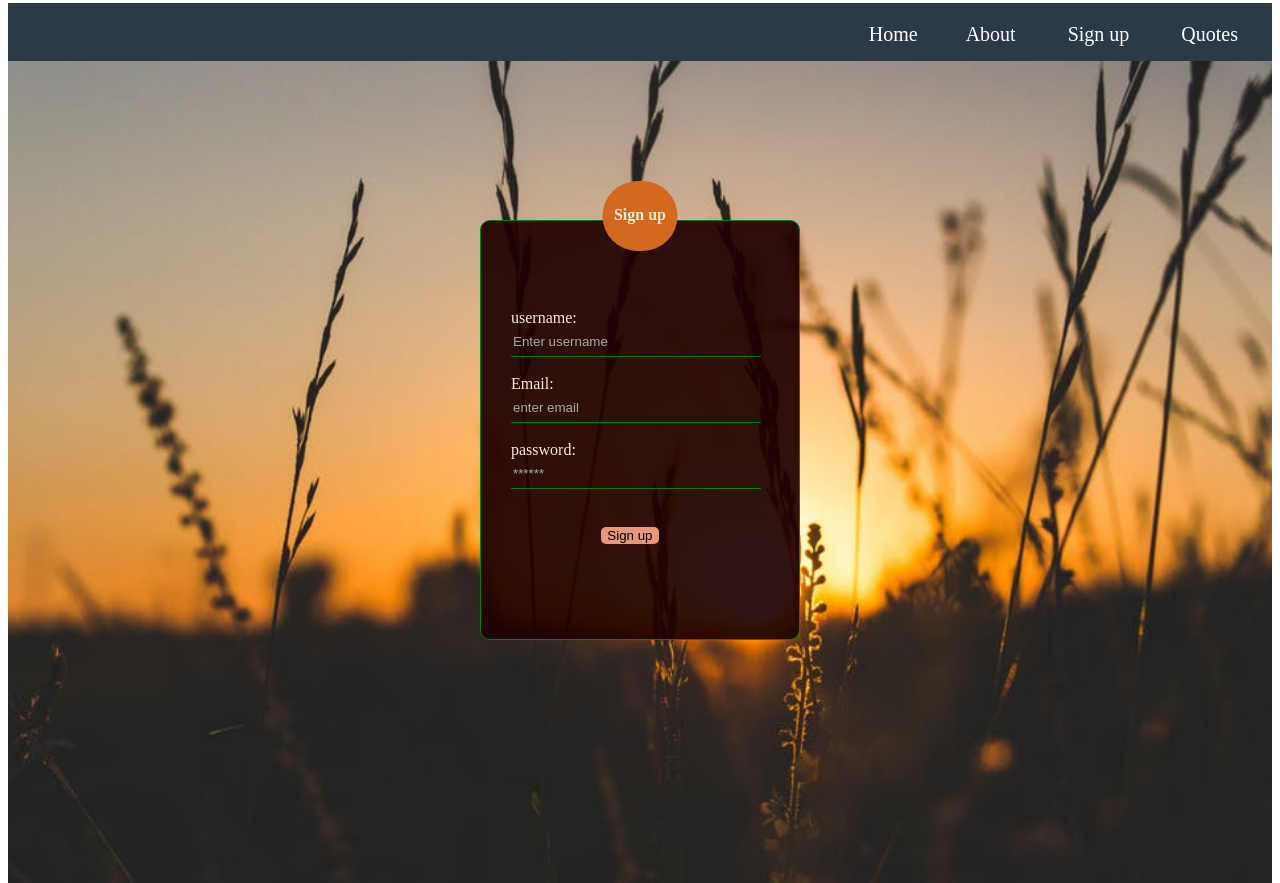
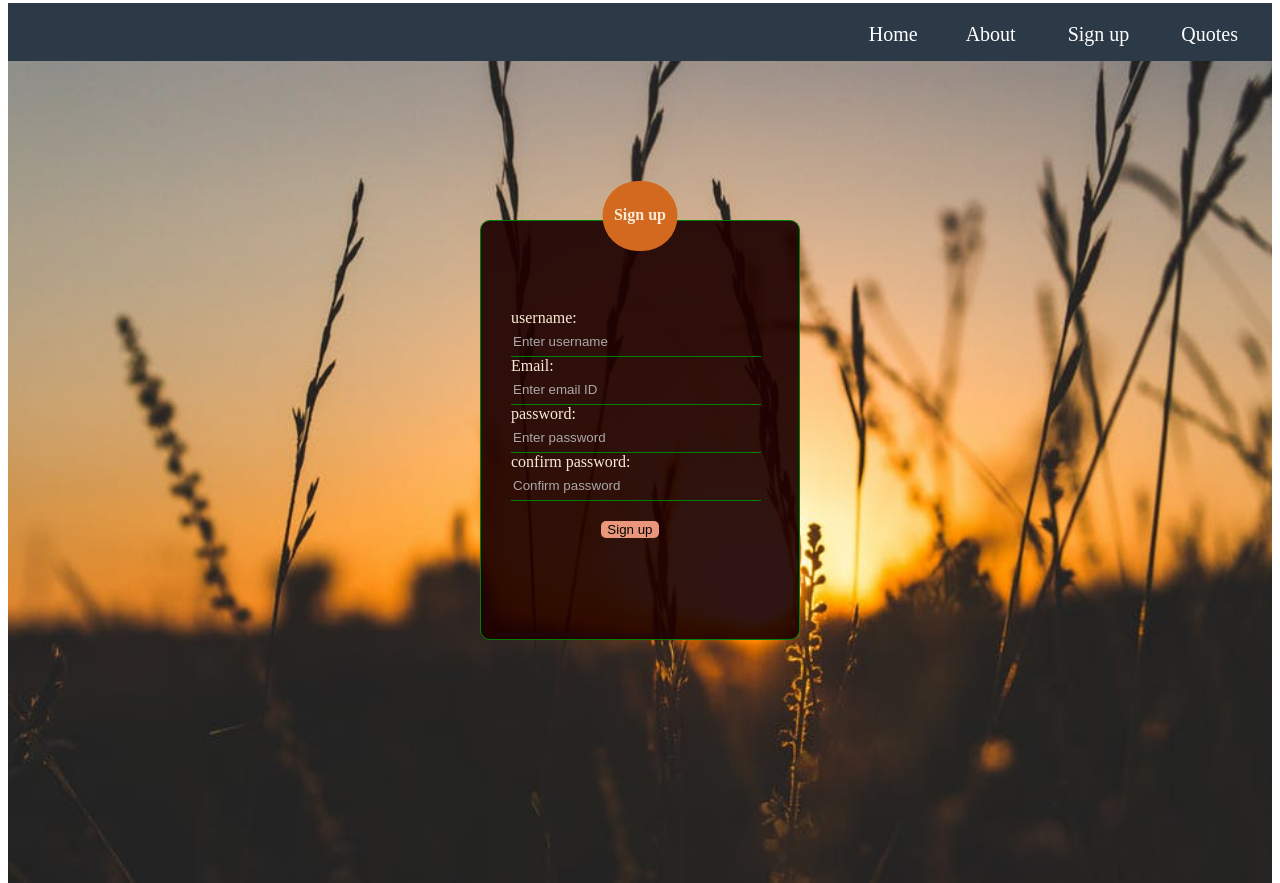
Before and after one commit to IamOmaR22/Blog-Site, a Django app: page /signup/ in a window 1280 px wide. Run offline with Django 3.2, Linux system fonts and the light colour scheme.

Commit message:
Validation Control

```diff
--- a/regforms/forms.py
+++ b/regforms/forms.py
@@ -1,7 +1,39 @@
 from django.contrib.auth.models import User
 from django import forms
+from .models import *
+from django.core.validators import validate_email
+class registrationform(forms.ModelForm):
+    username=forms.CharField(widget=forms.TextInput(attrs={'class':'form-control','placeholder':'Enter username'}),required=True,max_length=50)
+    email = forms.CharField(widget=forms.EmailInput(attrs={'class': 'form-control', 'placeholder': 'Enter email ID'}),
+                               required=True, max_length=50)
+    password = forms.CharField(widget=forms.PasswordInput(attrs={'class': 'form-control', 'placeholder': 'Enter password'}),
+                               required=True, max_length=50)
+    confirm_password = forms.CharField(widget=forms.PasswordInput(attrs={'class': 'form-control', 'placeholder': 'Confirm password'}),
+                               required=True, max_length=50)
+    class Meta():
+        model=User
+        fields=['username','email','password','confirm_password']
 
-class registrationform(forms.ModelForm):
-    class Meta:
-        model=User
-        fields=['username','email','password']
+    def clean_username(self):
+        user = self.cleaned_data['username']
+        try:
+            match= User.objects.get(username = user)
+        except:
+            return self.cleaned_data['username']
+        raise forms.ValidationError("Username already exist.")
+    def clean_email(self):
+        email = self.cleaned_data.get('email')
+        if email and User.objects.filter(email=email).exists():
+            raise forms.ValidationError('Email already exist.')
+        return email
+    def clean_confirm_password(self):
+        pas=self.cleaned_data.get('password')
+        cpas= self.cleaned_data.get('confirm_password')
+        MIN_LENGTH=8
+        if pas and cpas and pas != cpas:
+                 raise forms.ValidationError('password does not match')
+        else:
+            if len(pas) < MIN_LENGTH:
+                raise forms.ValidationError('Password should at least %d characters and Password should not all numeric ' %MIN_LENGTH)
+            if pas.isdigit():
+                raise forms.ValidationError('Password should not all numeric')
--- a/regforms/views.py
+++ b/regforms/views.py
@@ -1,43 +1,26 @@
+from django.contrib.auth import login, authenticate
+from django.shortcuts import render, redirect,HttpResponse
+from django.contrib.auth.models import User
+from .forms import registrationform
+def signup(request):
+    if request.method == 'POST':
+        form = registrationform(request.POST)
+        if form.is_valid():
+            username = form.cleaned_data.get('username')
+            email=form.cleaned_data.get('email')
+            raw_password = form.cleaned_data.get('password')
+            user=User.objects.create_user(username=username,email=email, password=raw_password)
+            user.set_password(raw_password)
+            user.is_active=True
+            user.save()
+            user = authenticate(username=username, password=raw_password)
+            if user is not None:
+                if user.is_active:
+                    login(request,user)
+                    return redirect('UserProfile')
+        else:
+            return render(request, 'regforms.html', {'frm': form})
 
-from django.shortcuts import render,redirect,HttpResponse,reverse,HttpResponsePermanentRedirect
-from .forms import registrationform
-from django.views.generic import View
-from django.contrib.auth import authenticate,login
-from django.urls import path
-
-from django.contrib import admin
-
-from django.contrib.auth.models import User
-
-
-
-def signup(request):
-    form=registrationform(request.POST or None)
-    if request.method=='GET':
-        return render(request, 'regforms.html', {'form': form})
-    elif request.method=='POST':
-        form = registrationform(request.POST or None)
-        if form.is_valid():
-            username = form.cleaned_data.get("username")
-            email = form.cleaned_data.get("email")
-            password = form.cleaned_data.get("password")
-            user = User.objects.create_user(username=username, email=email, password=password)
-            user.set_password(password)
-            user.is_active = True
-            user.save()
-            user = authenticate(username=username, password=password, email=email)
-            if user is not None:
-             if user.is_active:
-                login(request, user)
-                return HttpResponsePermanentRedirect(reverse('UserProfile'))
-                # It is the power of name and namespase
-
-        else:
-            print(form.errors)
-            return render(request, 'regforms.html', {'form': form})
-
-
-
-    else:return render(request, 'regforms.html', {'form': form})
-
-          # user authentication
+    else:
+        form = registrationform()
+    return render(request,'regforms.html', {'frm': form})
--- a/templates/index.html
+++ b/templates/index.html
@@ -3,7 +3,7 @@
 
 <html>
 <head>
-       <title> Rubaiyahafiz.com </title>
+       <title> blogsite.com </title>
     <link href="{% static '../static/cssfile/indexcss.css' %}" rel="stylesheet" type="text/css">
 
 </head>
--- a/templates/regforms.html
+++ b/templates/regforms.html
@@ -12,12 +12,28 @@
             {% csrf_token %}
           <P id="si">Sign up</P>
             <br>
-           <label for="username">username: </label><input type="text" name="username" id="username" placeholder="Enter username">
-            <br><br>
-            <label for="Email">Email: </label><input type="email" name="email" id="Email" placeholder="enter email">
-            <br><br>
-            <label for="password">password: </label><input type='password' id="password" name="password" placeholder="******">
-            <br><br>
+           <label>username: </label>
+                <div>
+                {{ frm.username }}
+                    {{ frm.username.errors }}
+                </div>
+            <label >Email: </label>
+                 <div>
+                {{ frm.email }}
+                    {{ frm.email.errors }}
+                </div>
+            <label >password: </label>
+                 <div>
+                {{ frm.password }}
+                    {{ frm.password.errors }}
+                </div>
+
+                <label >confirm password: </label>
+                 <div>
+                {{ frm.confirm_password }}
+                    {{ frm.confirm_password.errors }}
+                </div>
+
             <input type="submit" name="submit"  value="Sign up" id="submit">
         </form>
 
```
